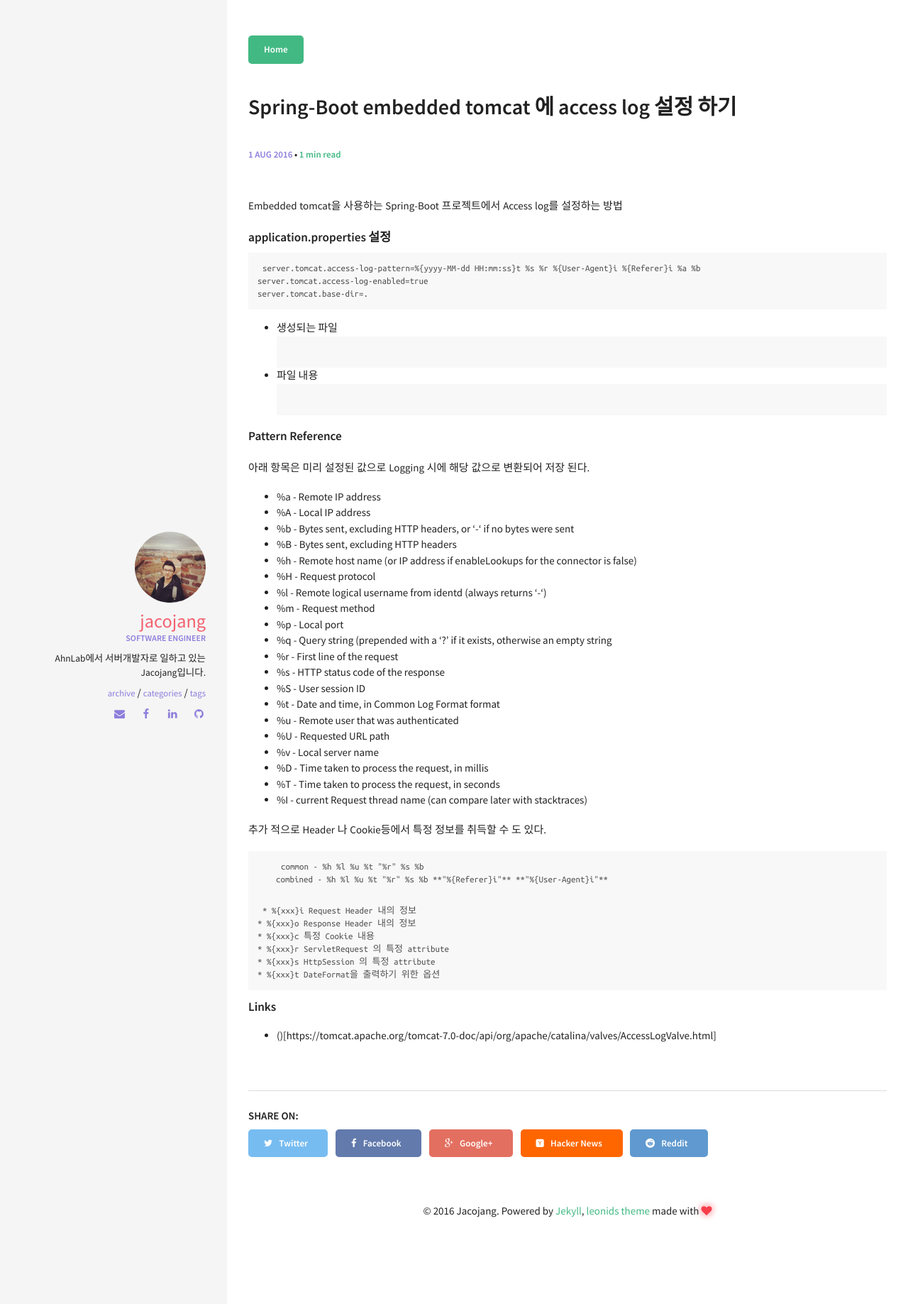
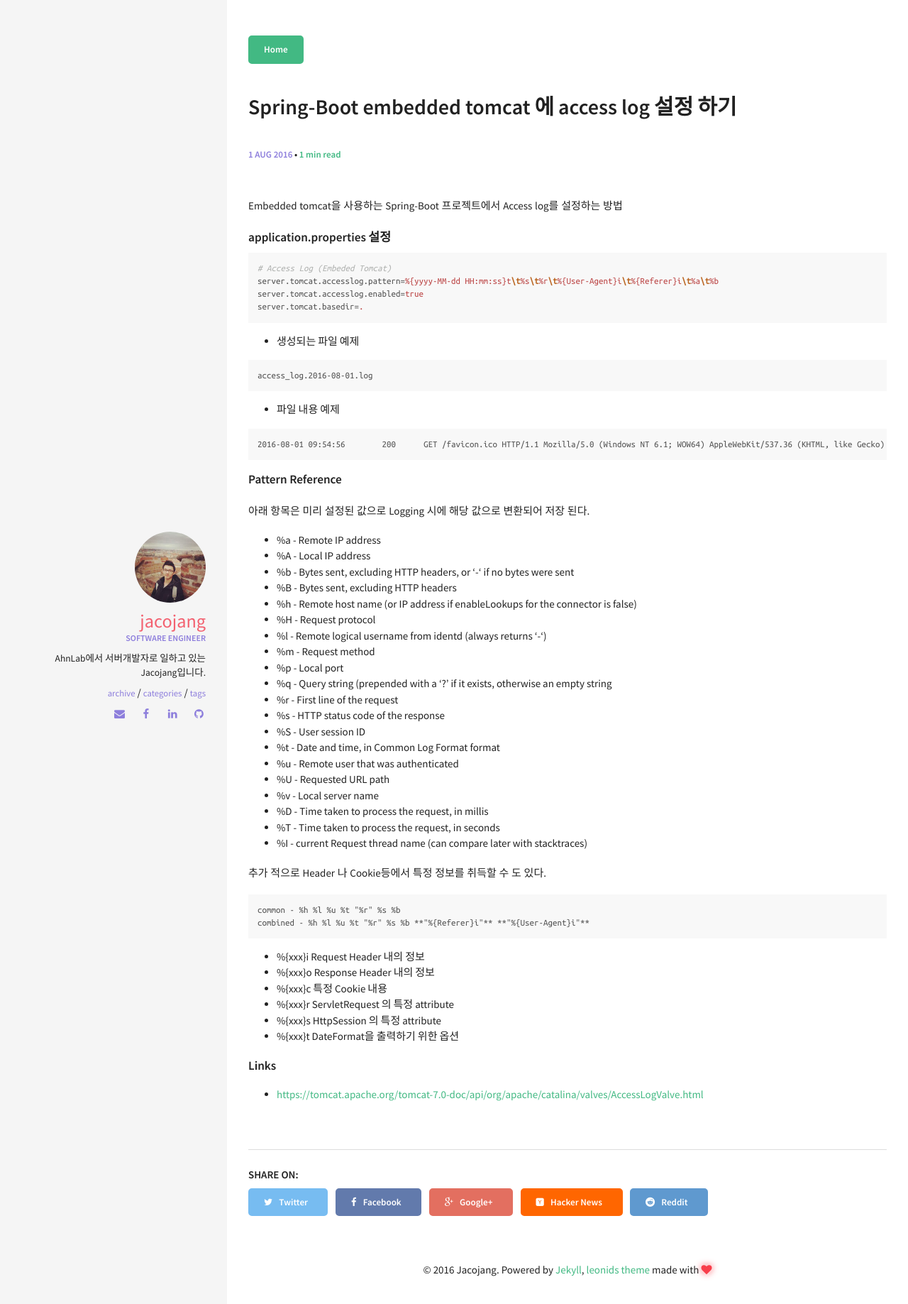
Before and after one commit to jacojang/jacojang.github.io, a Jekyll site: the page built from _posts/2016-08-01-spring-boot-embedded-tomcat-access-log.md, in a window 1280 px wide. Shown: the top 1837 px of the page at 71% size. Built offline with Jekyll 4.4.1, drawn with Linux system fonts in a browser that asks for light colours.

Commit message:
syntax modify

````diff
--- a/_posts/2016-08-01-spring-boot-embedded-tomcat-access-log.md
+++ b/_posts/2016-08-01-spring-boot-embedded-tomcat-access-log.md
@@ -9,19 +9,23 @@ image:
 Embedded tomcat을 사용하는 Spring-Boot 프로젝트에서 Access log를 설정하는 방법
 
 ##### application.properties 설정
-  ```
-server.tomcat.access-log-pattern=%{yyyy-MM-dd HH:mm:ss}t %s %r %{User-Agent}i %{Referer}i %a %b
-server.tomcat.access-log-enabled=true
-server.tomcat.base-dir=.
-```
+{% highlight properties %}
+# Access Log (Embeded Tomcat)
+server.tomcat.accesslog.pattern=%{yyyy-MM-dd HH:mm:ss}t\t%s\t%r\t%{User-Agent}i\t%{Referer}i\t%a\t%b
+server.tomcat.accesslog.enabled=true
+server.tomcat.basedir=.
+{% endhighlight %}
 
-  * 생성되는 파일
-```
-```
 
-  * 파일 내용
-```
-```
+  * 생성되는 파일 예제
+{% highlight properties %}
+access_log.2016-08-01.log
+{% endhighlight %}
+
+  * 파일 내용 예제
+{% highlight text %}
+2016-08-01 09:54:56        200      GET /favicon.ico HTTP/1.1 Mozilla/5.0 (Windows NT 6.1; WOW64) AppleWebKit/537.36 (KHTML, like Gecko) Chrome/48.0.2564.97 Safari/537.36    http://localhost:8880/click?appId=ABBC10E8E1F81E4AF16B98BDF12E7C3C14697712660000&telCo=2&profileId=1&clientTm=12312312&clientStore=aaaa&productId=pppid&packageName=123123  0:0:0:0:0:0:0:1      946
+{% endhighlight %}
 
 
 ##### Pattern Reference
@@ -50,19 +54,19 @@ server.tomcat.base-dir=.
 
 추가 적으로 Header 나 Cookie등에서 특정 정보를 취득할 수 도 있다.
 
-```
-    common - %h %l %u %t "%r" %s %b
-    combined - %h %l %u %t "%r" %s %b **"%{Referer}i"** **"%{User-Agent}i"**
-```
+{% highlight text %}
+common - %h %l %u %t "%r" %s %b
+combined - %h %l %u %t "%r" %s %b **"%{Referer}i"** **"%{User-Agent}i"**
+{% endhighlight %}
 
-    * %{xxx}i Request Header 내의 정보
-    * %{xxx}o Response Header 내의 정보
-    * %{xxx}c 특정 Cookie 내용
-    * %{xxx}r ServletRequest 의 특정 attribute
-    * %{xxx}s HttpSession 의 특정 attribute
-    * %{xxx}t DateFormat을 출력하기 위한 옵션
+  * %{xxx}i Request Header 내의 정보
+  * %{xxx}o Response Header 내의 정보
+  * %{xxx}c 특정 Cookie 내용
+  * %{xxx}r ServletRequest 의 특정 attribute
+  * %{xxx}s HttpSession 의 특정 attribute
+  * %{xxx}t DateFormat을 출력하기 위한 옵션
 
 ##### Links
-  * ()[https://tomcat.apache.org/tomcat-7.0-doc/api/org/apache/catalina/valves/AccessLogValve.html]
+  * [https://tomcat.apache.org/tomcat-7.0-doc/api/org/apache/catalina/valves/AccessLogValve.html]()
 
 <!--more-->
--- a/_sass/components/_syntax-highlighting.scss
+++ b/_sass/components/_syntax-highlighting.scss
@@ -12,8 +12,6 @@ pre, code {
 }
 code {
   color: #e96900;
-  padding: 3px 5px;
-  margin: 0 2px;
   border-radius: 2px;
   white-space: nowrap;
 }
````
